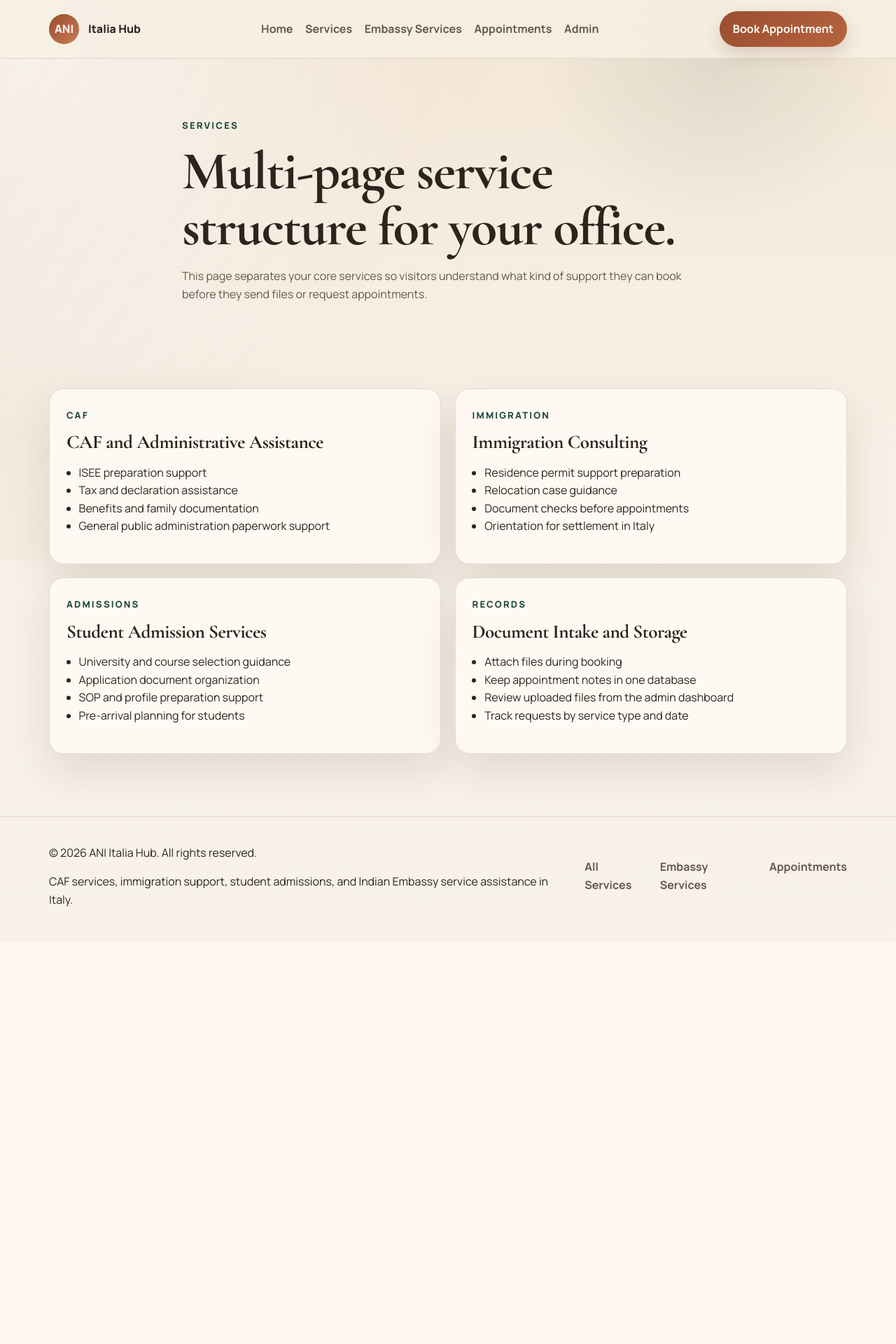
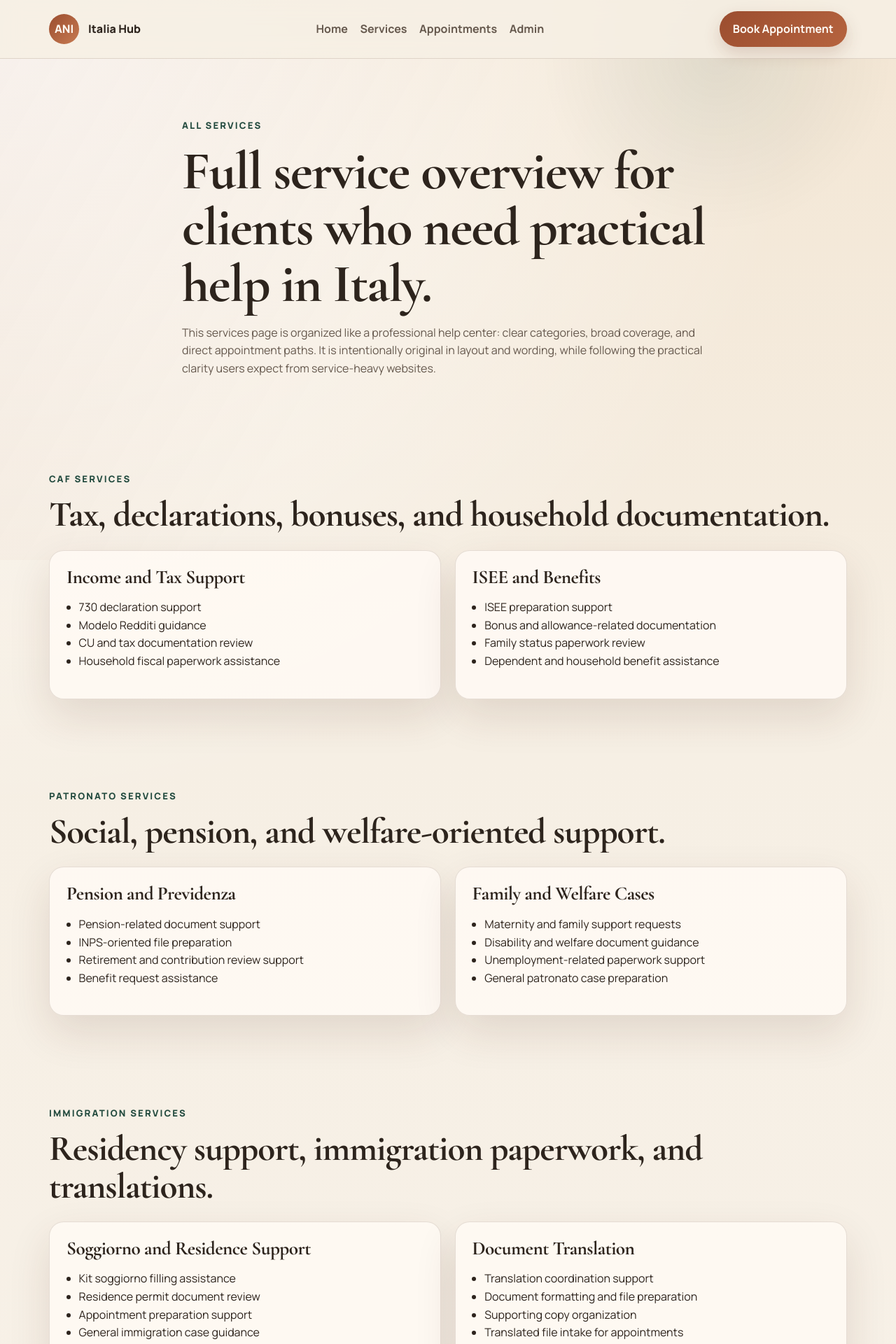
Before and after one commit to ananthareddykunreddy/italia-caf-immigration-site, a Flask app: page /services in a window 1280 px wide. Shown: the top 1920 px of the page at 70% size. Before the commit the page ends 1295 px from the top, so only its background shows below. Run offline with Flask 3, Linux system fonts and the light colour scheme.

Commit message:
Restructure site around integrated service catalog

```diff
--- a/app.py
+++ b/app.py
@@ -116,7 +116,7 @@ def services():
 
 @app.route("/embassy-services")
 def embassy_services():
-    return render_template("embassy_services.html")
+    return redirect(url_for("services"))
 
 
 @app.route("/appointments", methods=["GET", "POST"])
--- a/static/styles.css
+++ b/static/styles.css
@@ -221,6 +221,10 @@ a {
   color: var(--muted);
 }
 
+.section-heading {
+  margin-bottom: 1.4rem;
+}
+
 .hero-cta {
   display: flex;
   flex-wrap: wrap;
--- a/templates/base.html
+++ b/templates/base.html
@@ -21,7 +21,6 @@
         <ul class="nav-links">
           <li><a href="{{ url_for('home') }}">Home</a></li>
           <li><a href="{{ url_for('services') }}">Services</a></li>
-          <li><a href="{{ url_for('embassy_services') }}">Embassy Services</a></li>
           <li><a href="{{ url_for('appointments') }}">Appointments</a></li>
           <li><a href="{{ url_for('admin_login') }}">Admin</a></li>
         </ul>
@@ -50,7 +49,6 @@
       </div>
       <div class="footer-links">
         <a href="{{ url_for('services') }}">All Services</a>
-        <a href="{{ url_for('embassy_services') }}">Embassy Services</a>
         <a href="{{ url_for('appointments') }}">Appointments</a>
       </div>
     </div>
--- a/templates/services.html
+++ b/templates/services.html
@@ -1,61 +1,162 @@
 {% extends "base.html" %}
 
 {% block title %}Services | ANI Italia Hub{% endblock %}
+{% block meta_description %}Browse CAF, patronato, immigration, translation, consular document support, and student admission services offered by ANI Italia Hub in Italy.{% endblock %}
 
 {% block content %}
 <main class="page-shell">
   <section class="page-hero">
     <div class="container narrow">
-      <p class="eyebrow">Services</p>
-      <h1>Multi-page service structure for your office.</h1>
+      <p class="eyebrow">All Services</p>
+      <h1>Full service overview for clients who need practical help in Italy.</h1>
       <p class="lead">
-        This page separates your core services so visitors understand what kind of support they can book before they send files or request appointments.
+        This services page is organized like a professional help center: clear categories, broad coverage, and direct appointment paths. It is intentionally original in layout and wording, while following the practical clarity users expect from service-heavy websites.
       </p>
     </div>
   </section>
 
-  <section class="section">
-    <div class="container cards cards-two">
+  <section class="section" id="caf-services">
+    <div class="container">
+      <div class="section-heading">
+        <p class="eyebrow">CAF Services</p>
+        <h2>Tax, declarations, bonuses, and household documentation.</h2>
+      </div>
+      <div class="cards cards-two">
         <article class="card">
-        <span class="card-tag">CAF</span>
-        <h3>CAF and Administrative Assistance</h3>
+          <h3>Income and Tax Support</h3>
           <ul>
-          <li>ISEE preparation support</li>
-          <li>Tax and declaration assistance</li>
-          <li>Benefits and family documentation</li>
-          <li>General public administration paperwork support</li>
+            <li>730 declaration support</li>
+            <li>Modelo Redditi guidance</li>
+            <li>CU and tax documentation review</li>
+            <li>Household fiscal paperwork assistance</li>
           </ul>
         </article>
         <article class="card">
-        <span class="card-tag">Immigration</span>
-        <h3>Immigration Consulting</h3>
+          <h3>ISEE and Benefits</h3>
           <ul>
-          <li>Residence permit support preparation</li>
-          <li>Relocation case guidance</li>
-          <li>Document checks before appointments</li>
-          <li>Orientation for settlement in Italy</li>
+            <li>ISEE preparation support</li>
+            <li>Bonus and allowance-related documentation</li>
+            <li>Family status paperwork review</li>
+            <li>Dependent and household benefit assistance</li>
+          </ul>
+        </article>
+      </div>
+    </div>
+  </section>
+
+  <section class="section section-alt" id="patronato-services">
+    <div class="container">
+      <div class="section-heading">
+        <p class="eyebrow">Patronato Services</p>
+        <h2>Social, pension, and welfare-oriented support.</h2>
+      </div>
+      <div class="cards cards-two">
+        <article class="card">
+          <h3>Pension and Previdenza</h3>
+          <ul>
+            <li>Pension-related document support</li>
+            <li>INPS-oriented file preparation</li>
+            <li>Retirement and contribution review support</li>
+            <li>Benefit request assistance</li>
           </ul>
         </article>
         <article class="card">
-        <span class="card-tag">Admissions</span>
-        <h3>Student Admission Services</h3>
+          <h3>Family and Welfare Cases</h3>
           <ul>
-          <li>University and course selection guidance</li>
-          <li>Application document organization</li>
-          <li>SOP and profile preparation support</li>
-          <li>Pre-arrival planning for students</li>
+            <li>Maternity and family support requests</li>
+            <li>Disability and welfare document guidance</li>
+            <li>Unemployment-related paperwork support</li>
+            <li>General patronato case preparation</li>
+          </ul>
+        </article>
+      </div>
+    </div>
+  </section>
+
+  <section class="section" id="immigration-services">
+    <div class="container">
+      <div class="section-heading">
+        <p class="eyebrow">Immigration Services</p>
+        <h2>Residency support, immigration paperwork, and translations.</h2>
+      </div>
+      <div class="cards cards-two">
+        <article class="card">
+          <h3>Soggiorno and Residence Support</h3>
+          <ul>
+            <li>Kit soggiorno filling assistance</li>
+            <li>Residence permit document review</li>
+            <li>Appointment preparation support</li>
+            <li>General immigration case guidance</li>
           </ul>
         </article>
         <article class="card">
-        <span class="card-tag">Records</span>
-        <h3>Document Intake and Storage</h3>
+          <h3>Document Translation</h3>
           <ul>
-          <li>Attach files during booking</li>
-          <li>Keep appointment notes in one database</li>
-          <li>Review uploaded files from the admin dashboard</li>
-          <li>Track requests by service type and date</li>
+            <li>Translation coordination support</li>
+            <li>Document formatting and file preparation</li>
+            <li>Supporting copy organization</li>
+            <li>Translated file intake for appointments</li>
           </ul>
         </article>
+      </div>
+    </div>
+  </section>
+
+  <section class="section section-alt" id="international-services">
+    <div class="container">
+      <div class="section-heading">
+        <p class="eyebrow">International and Consular Support</p>
+        <h2>Integrated into the main services catalog, not positioned as a separate site area.</h2>
+      </div>
+      <div class="cards cards-two">
+        <article class="card">
+          <h3>Passport and OCI File Support</h3>
+          <ul>
+            <li>Passport application file preparation</li>
+            <li>OCI card application support</li>
+            <li>Photo, document, and upload readiness checks</li>
+            <li>Pre-submission organization support</li>
+          </ul>
+        </article>
+        <article class="card">
+          <h3>Passport Surrender and Related Documents</h3>
+          <ul>
+            <li>Passport surrender document preparation</li>
+            <li>Supporting file review</li>
+            <li>Application form guidance</li>
+            <li>Case notes and follow-up support</li>
+          </ul>
+        </article>
+      </div>
+    </div>
+  </section>
+
+  <section class="section" id="student-services">
+    <div class="container">
+      <div class="section-heading">
+        <p class="eyebrow">Student Services</p>
+        <h2>Admission guidance for students planning to study in Italy.</h2>
+      </div>
+      <div class="cards cards-two">
+        <article class="card">
+          <h3>University Applications</h3>
+          <ul>
+            <li>University and course selection guidance</li>
+            <li>Application file preparation</li>
+            <li>SOP and profile support</li>
+            <li>Pre-arrival planning help</li>
+          </ul>
+        </article>
+        <article class="card">
+          <h3>Student Document Support</h3>
+          <ul>
+            <li>Academic document organization</li>
+            <li>Translation and supporting file review</li>
+            <li>Appointment booking for complex cases</li>
+            <li>Follow-up case management assistance</li>
+          </ul>
+        </article>
+      </div>
     </div>
   </section>
 </main>
```
Also changed, not shown: templates/appointments.html (+10 -5 lines), templates/home.html (+50 -52 lines), README.md, 1 other file. Lines whose indentation alone changed are shown as unchanged.
